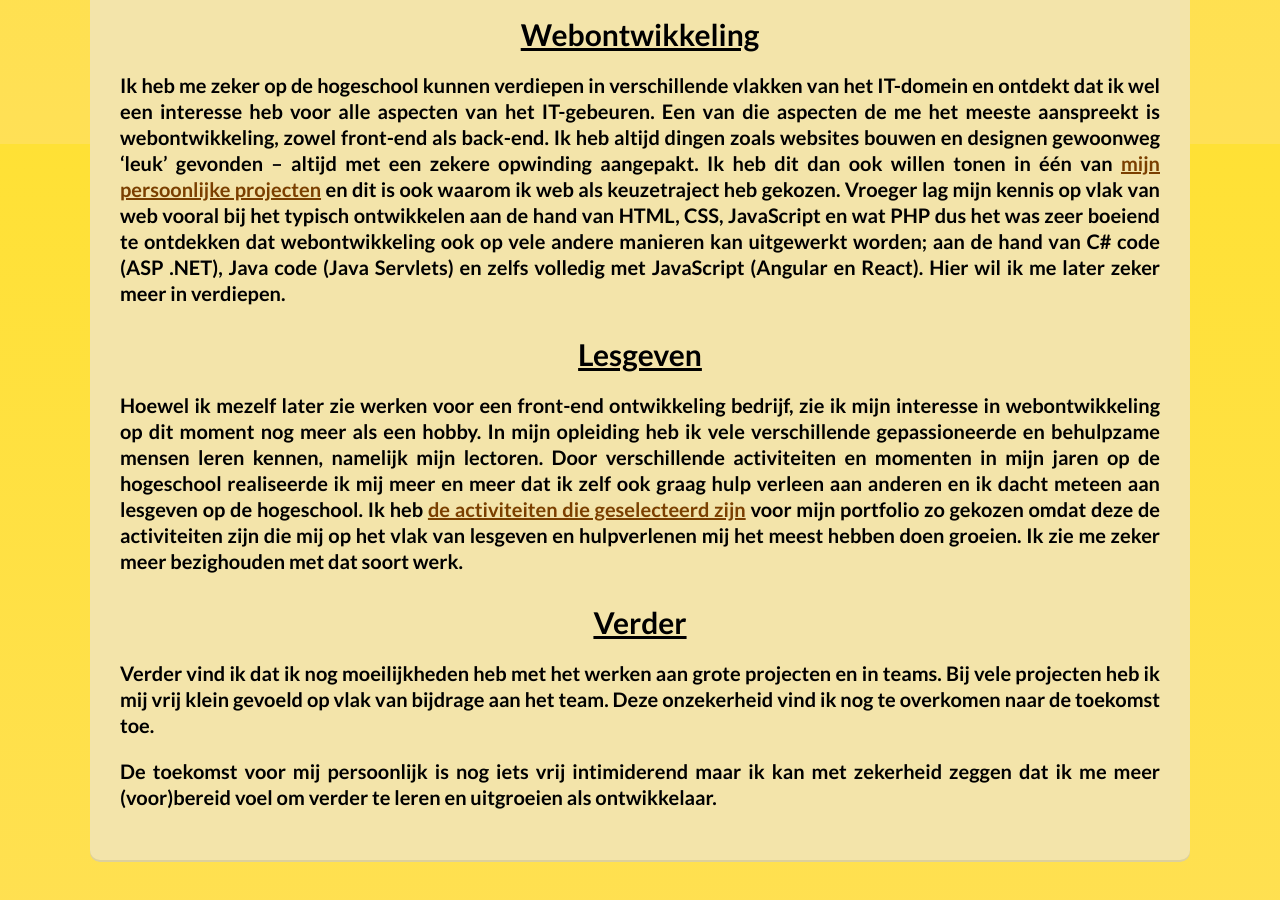
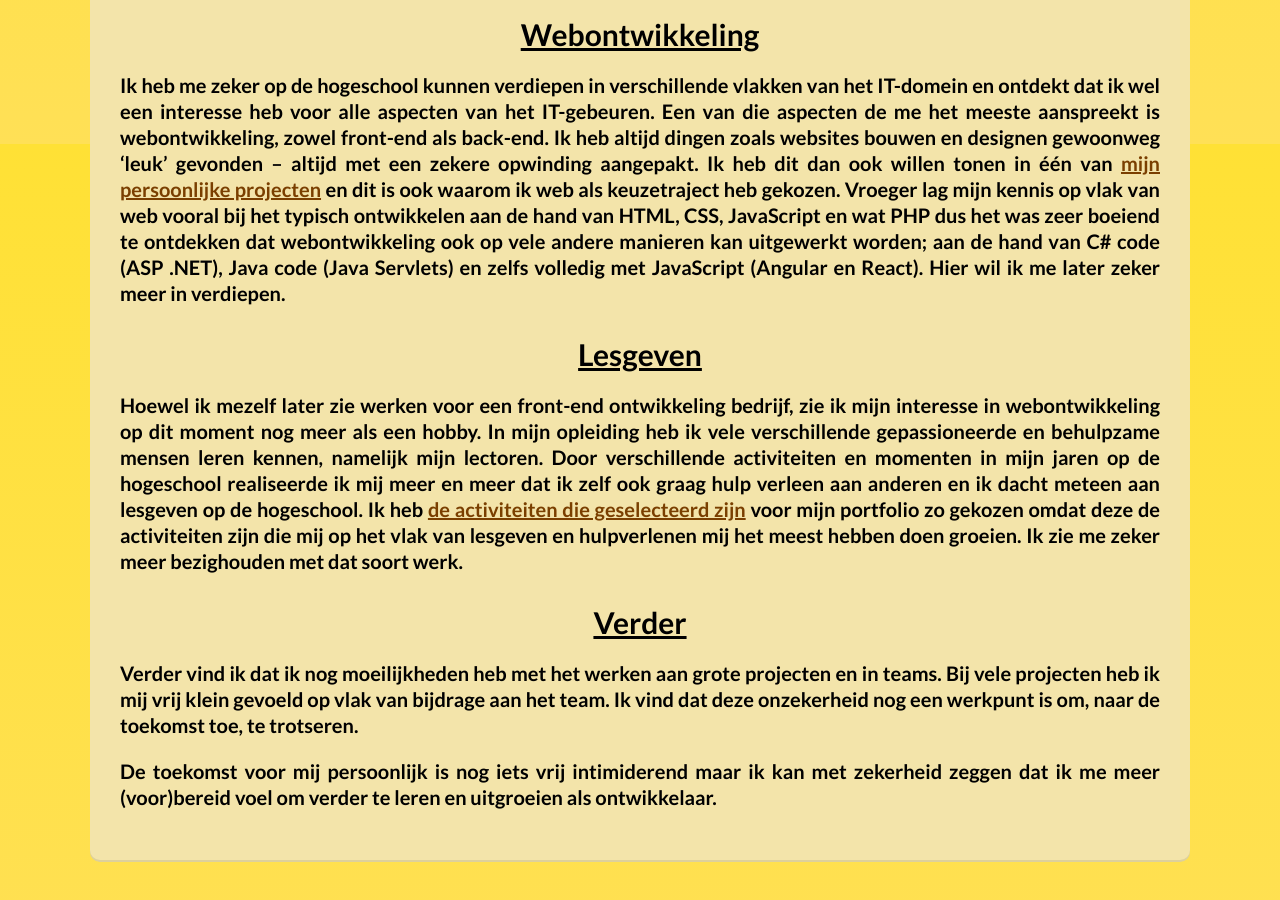
Before and after one commit to Maxzilla60/maxzilla60.github.io, a Jekyll site: the page built from reflectie.html, in a window 1280 px wide and 900 px high, scrolled down 756 px. Built offline with Jekyll 4.4.1, drawn with Linux system fonts in a browser that asks for light colours.

Commit message:
Rephrasing

```diff
--- a/reflectie.html
+++ b/reflectie.html
@@ -13,6 +13,6 @@ permalink: /reflectie/
 	<h2>Lesgeven</h2>
 	<p>Hoewel ik mezelf later zie werken voor een front-end ontwikkeling bedrijf, zie ik mijn interesse in webontwikkeling op dit moment nog meer als een hobby. In mijn opleiding heb ik vele verschillende gepassioneerde en behulpzame mensen leren kennen, namelijk mijn lectoren. Door verschillende activiteiten en momenten in mijn jaren op de hogeschool realiseerde ik mij meer en meer dat ik zelf ook graag hulp verleen aan anderen en ik dacht meteen aan lesgeven op de hogeschool. Ik heb <a href="/selectie/">de activiteiten die geselecteerd zijn</a> voor mijn portfolio zo gekozen omdat deze de activiteiten zijn die mij op het vlak van lesgeven en hulpverlenen mij het meest hebben doen groeien. Ik zie me zeker meer bezighouden met dat soort werk.</p>
 	<h2>Verder</h2>
-	<p>Verder vind ik dat ik nog moeilijkheden heb met het werken aan grote projecten en in teams. Bij vele projecten heb ik mij vrij klein gevoeld op vlak van bijdrage aan het team. Deze onzekerheid vind ik nog te overkomen naar de toekomst toe.</p>
+	<p>Verder vind ik dat ik nog moeilijkheden heb met het werken aan grote projecten en in teams. Bij vele projecten heb ik mij vrij klein gevoeld op vlak van bijdrage aan het team. Ik vind dat deze onzekerheid nog een werkpunt is om, naar de toekomst toe, te trotseren.</p>
 	<p>De toekomst voor mij persoonlijk is nog iets vrij intimiderend maar ik kan met zekerheid zeggen dat ik me meer (voor)bereid voel om verder te leren en uitgroeien als ontwikkelaar.</p>
 </article>
```
Also changed, not shown: 1 other file.
